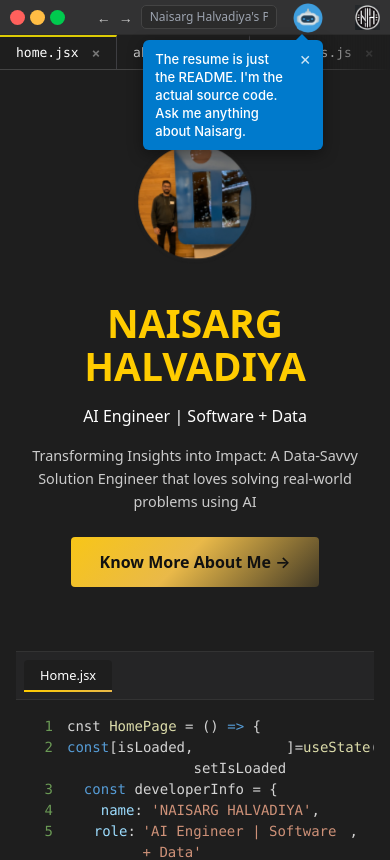
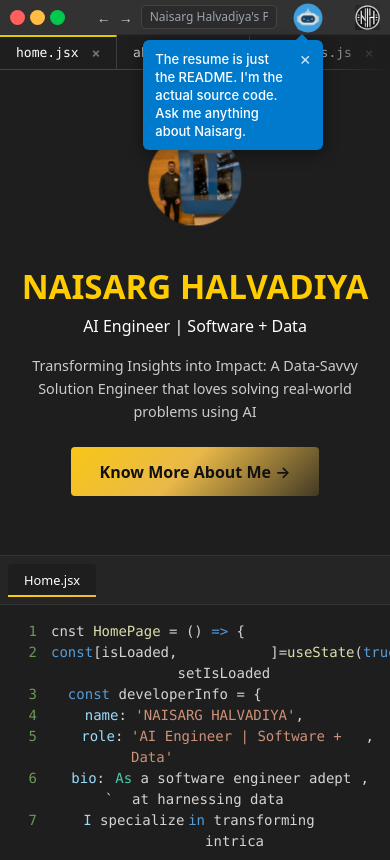
Before and after one commit to nh0397/Portfolio, a React (Create React App) app in the folder Frontend/vscode-themed/: page / in a window 390 px wide. Shown: the top 860 px of the page. Built offline with nearby package versions, Linux system fonts and the light colour scheme; no server answers; a web font is replaced by a local one.

Commit message:
Implement 60/40 height split for Home page mobile layout

```diff
--- a/Frontend/vscode-themed/src/components/Content/Files/Home.css
+++ b/Frontend/vscode-themed/src/components/Content/Files/Home.css
@@ -155,27 +155,63 @@
   background: linear-gradient(90deg, #ffcc00, #e9b949);
 }
 
-/* MOBILE REFACTOR: Absolute 100vw experience */
+/* MOBILE REFACTOR (The Art of Responsiveness) */
 @media (max-width: 768px) {
   .hero-container {
     height: auto !important;
-    min-height: 100dvh;
-    width: 100vw !important; /* Take full screen since sidebar is hidden */
+    padding: 2rem 1.5rem !important;
+    display: block;
     overflow-y: visible !important;
-    overflow-x: hidden !important;
-    padding: 2.5rem 1rem !important;
-    display: block;
-    box-sizing: border-box;
+    width: 100vw !important;
   }
 
+  /* Specific Home Page 60/40 Split (Fit to screen) */
+  .hero-container.home-page {
+    height: calc(100dvh - 35px) !important; /* Subtract tab height */
+    overflow: hidden !important;
+    padding: 0 !important;
+    display: flex;
+    flex-direction: column;
+  }
+
+  .hero-container.home-page .hero-content {
+    flex-direction: column !important;
+    height: 100% !important;
+    width: 100% !important;
+  }
+
+  .hero-container.home-page .hero-left {
+    height: 60% !important;
+    width: 100% !important;
+    padding: 1.5rem 1rem !important;
+    justify-content: center;
+    overflow-y: hidden !important; /* No scroll as requested */
+  }
+
+  .hero-container.home-page .code-editor {
+    height: 40% !important;
+    width: 100% !important;
+    margin-top: 0;
+    padding-bottom: 0;
+    overflow-y: auto !important; /* Allow internal scroll only for code */
+  }
+
+  .hero-container.home-page .profile-photo {
+    width: clamp(100px, 20vw, 120px);
+    height: clamp(100px, 20vw, 120px);
+  }
+
+  .hero-container.home-page .gradient-text {
+    font-size: clamp(1.8rem, 8.5vw, 2.4rem) !important;
+  }
+
+  /* General hero-content for other pages stays stacked/scrollable */
   .hero-content {
     flex-direction: column !important;
     height: auto !important;
     max-height: none !important;
-    width: 100% !important;
     box-shadow: none;
     border-radius: 0;
-    overflow: visible !important;
   }
 
   .hero-left {
@@ -199,12 +235,6 @@
     border-top: 1px solid #333;
     margin-top: 2rem;
     padding-bottom: 3rem;
-    overflow: visible !important;
-  }
-
-  .gradient-text {
-    font-size: clamp(2rem, 10vw, 2.8rem) !important;
-    margin-bottom: 1rem;
   }
 
   .cta-button {
--- a/Frontend/vscode-themed/src/components/Content/Files/Home.jsx
+++ b/Frontend/vscode-themed/src/components/Content/Files/Home.jsx
@@ -79,7 +79,7 @@ function Home() {
   }, [homeVisited, codeString, setHomeVisited]);
 
   return (
-    <main className="hero-container">
+    <main className="hero-container home-page">
       <div className={`hero-content ${!animationsComplete ? "fade-in" : ""}`}>
         <div className="hero-left">
           <div className="profile-container">
```
